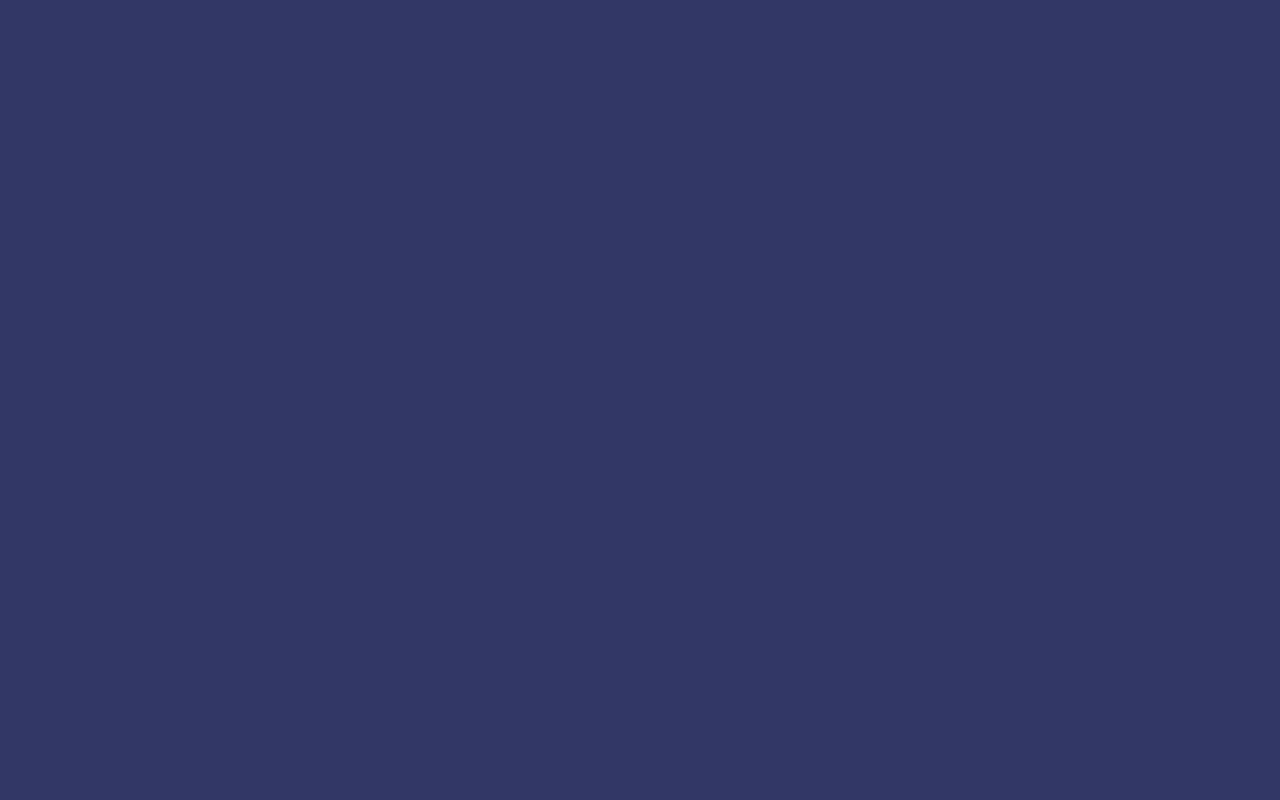
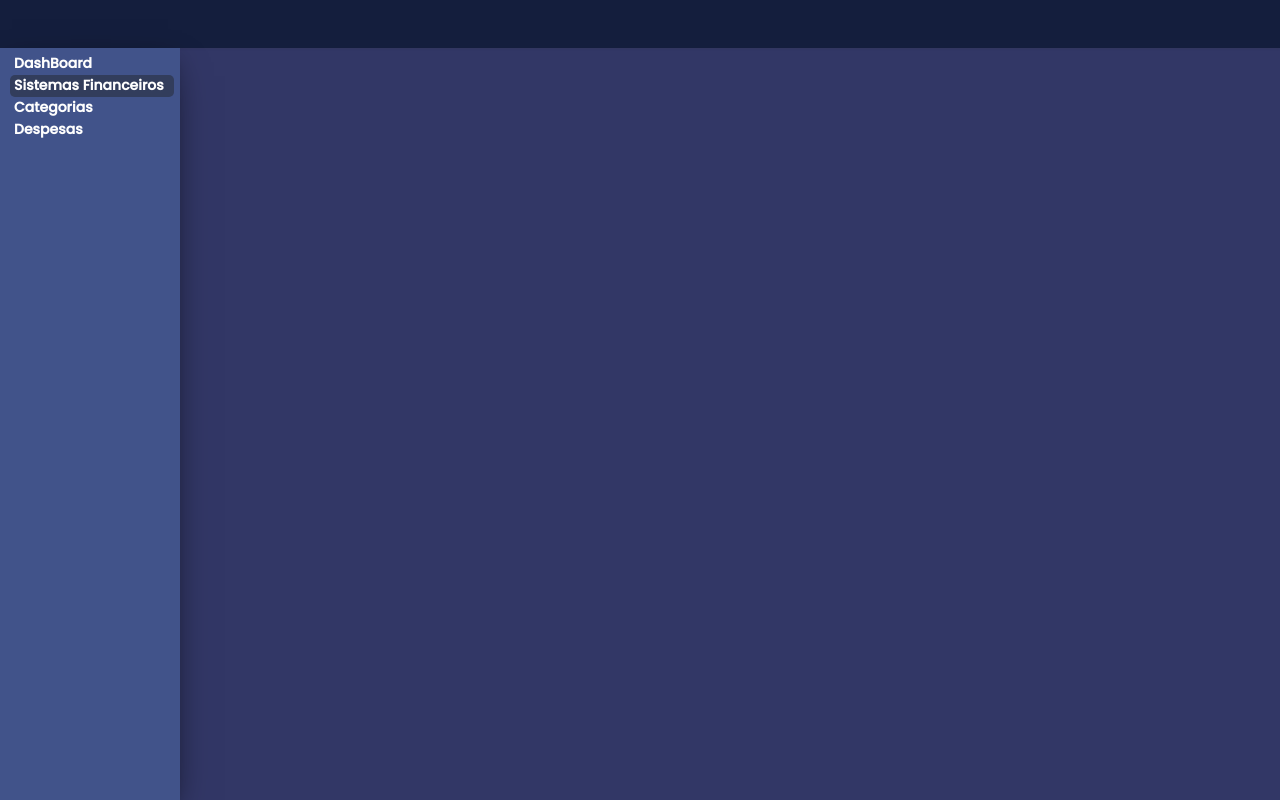
Before and after one commit to carloscampos2014/sys-financeiro, an Angular app in the folder front/my-financeiro/: page /sistema in a window 1280 px wide. Built offline with nearby package versions, Linux system fonts and the light colour scheme.

Commit message:
Alterações de Paginas

```diff
--- a/front/my-financeiro/src/app/components/sidebar/sidebar.component.html
+++ b/front/my-financeiro/src/app/components/sidebar/sidebar.component.html
@@ -16,7 +16,7 @@
             'caixa-menu-select': this.menuServico.menuselecionado == 'sistema',
             '': this.menuServico.menuselecionado != 'sistema'}">
         <div class="caixa-menu-texto" (click)="selectMenu('sistema')">
-          Sistemas Financeiro
+          Sistemas Financeiros
         </div>
       </div>
     </div>
--- a/front/my-financeiro/src/app/components/sidebar/sidebar.component.scss
+++ b/front/my-financeiro/src/app/components/sidebar/sidebar.component.scss
@@ -1,7 +1,7 @@
 .container-sidebar {
   position: fixed;
   padding-top: 5px;
-  width: 170px;
+  width: 180px;
   min-height: 700px;
   height: -webkit-fill-available;
 
@@ -20,7 +20,7 @@
   }
 
   .caixa-menu {
-    width: 150px;
+    width: 160px;
     height: 22px;
     border-radius: 5px;
     padding-left: 2px;
@@ -28,7 +28,7 @@
   }
 
   .caixa-menu:hover {
-    width: 150px;
+    width: 160px;
     height: 22px;
     vertical-align: middle;
     border-radius: 5px;
@@ -37,7 +37,7 @@
   }
 
   .caixa-menu-select {
-    width: 150px;
+    width: 160px;
     height: 22px;
     vertical-align: middle;
     border-radius: 5px;
--- a/front/my-financeiro/src/app/components/sidebar/sidebar.component.ts
+++ b/front/my-financeiro/src/app/components/sidebar/sidebar.component.ts
@@ -15,6 +15,5 @@ export class SidebarComponent {
 
   selectMenu(menu: string) {
     this.router.navigate([`/${menu}`]);
-    this.menuServico.menuselecionado = menu;
   }
 }
--- a/front/my-financeiro/src/app/pages/categoria/categoria.component.html
+++ b/front/my-financeiro/src/app/pages/categoria/categoria.component.html
@@ -0,0 +1,2 @@
+<navbar></navbar>
+<sidebar></sidebar>
--- a/front/my-financeiro/src/app/pages/categoria/categoria.module.ts
+++ b/front/my-financeiro/src/app/pages/categoria/categoria.module.ts
@@ -2,6 +2,8 @@ import { NgModule } from "@angular/core";
 import { CommonModule } from "@angular/common";
 import { CategoriaRoutingModule } from "./categoria-routing.module";
 import { CategoriaComponent } from "./categoria.component";
+import { NavbarModule } from "src/app/components/navbar/navbar.module";
+import { SidebarModule } from "src/app/components/sidebar/sidebar.module";
 
 @NgModule({
   providers: [],
@@ -9,6 +11,8 @@ import { CategoriaComponent } from "./categoria.component";
   imports: [
     CommonModule,
     CategoriaRoutingModule,
+    NavbarModule,
+    SidebarModule,
   ]
 })
 
--- a/front/my-financeiro/src/app/pages/despesa/despesa.component.html
+++ b/front/my-financeiro/src/app/pages/despesa/despesa.component.html
@@ -0,0 +1,2 @@
+<navbar></navbar>
+<sidebar></sidebar>
--- a/front/my-financeiro/src/app/pages/despesa/despesa.module.ts
+++ b/front/my-financeiro/src/app/pages/despesa/despesa.module.ts
@@ -2,6 +2,8 @@ import { NgModule } from "@angular/core";
 import { CommonModule } from "@angular/common";
 import { DespesaRoutingModule } from "./despesa-routing.module";
 import { DespesaComponent } from "./despesa.component";
+import { NavbarModule } from "src/app/components/navbar/navbar.module";
+import { SidebarModule } from "src/app/components/sidebar/sidebar.module";
 
 @NgModule({
   providers: [],
@@ -9,6 +11,8 @@ import { DespesaComponent } from "./despesa.component";
   imports: [
     CommonModule,
     DespesaRoutingModule,
+    NavbarModule,
+    SidebarModule,
   ]
 })
 
--- a/front/my-financeiro/src/app/pages/sistema/sistema.component.html
+++ b/front/my-financeiro/src/app/pages/sistema/sistema.component.html
@@ -0,0 +1,2 @@
+<navbar></navbar>
+<sidebar></sidebar>
--- a/front/my-financeiro/src/app/pages/sistema/sistema.module.ts
+++ b/front/my-financeiro/src/app/pages/sistema/sistema.module.ts
@@ -2,6 +2,8 @@ import { NgModule } from "@angular/core";
 import { CommonModule } from "@angular/common";
 import { SistemaRoutingModule } from "./sistema-routing.module";
 import { SistemaComponent } from "./sistema.component";
+import { NavbarModule } from "src/app/components/navbar/navbar.module";
+import { SidebarModule } from "src/app/components/sidebar/sidebar.module";
 
 @NgModule({
   providers: [],
@@ -9,6 +11,8 @@ import { SistemaComponent } from "./sistema.component";
   imports: [
     CommonModule,
     SistemaRoutingModule,
+    NavbarModule,
+    SidebarModule,
   ]
 })
 
```
